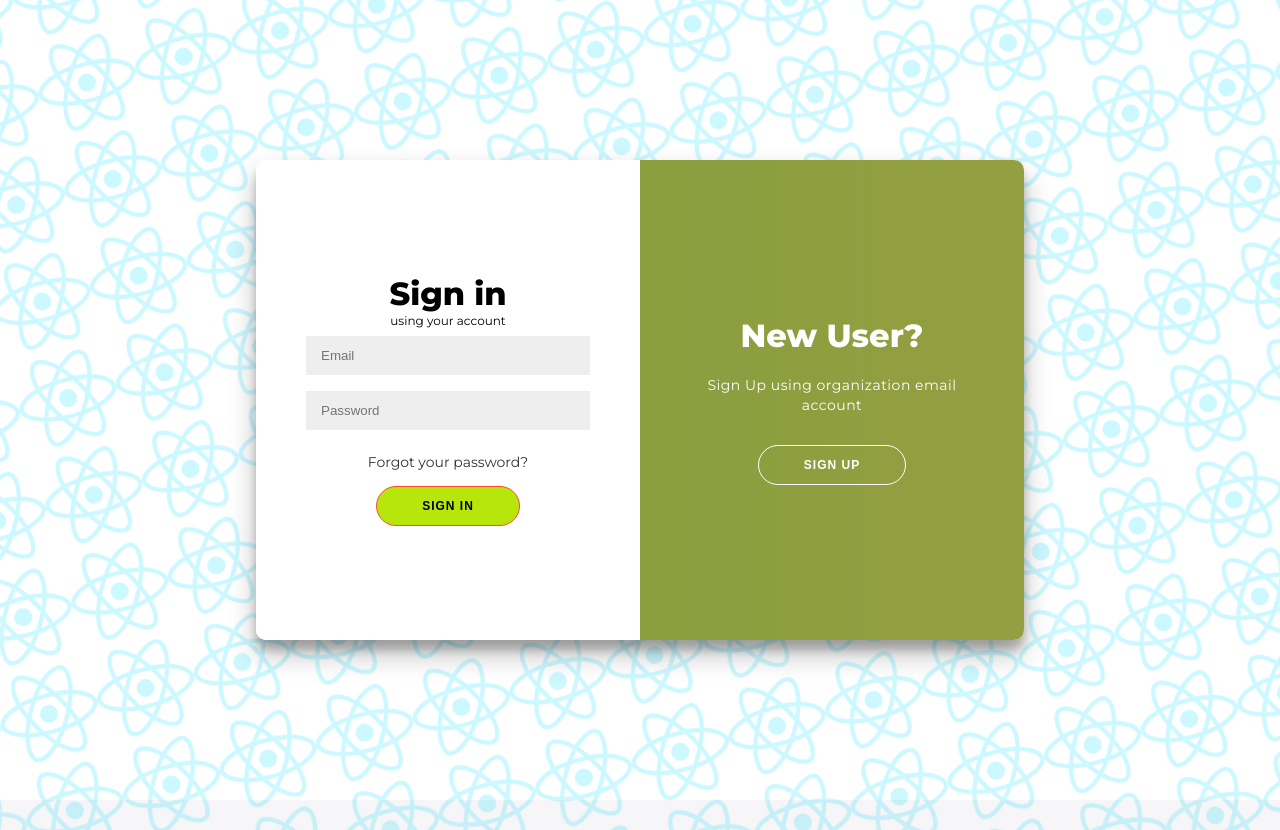
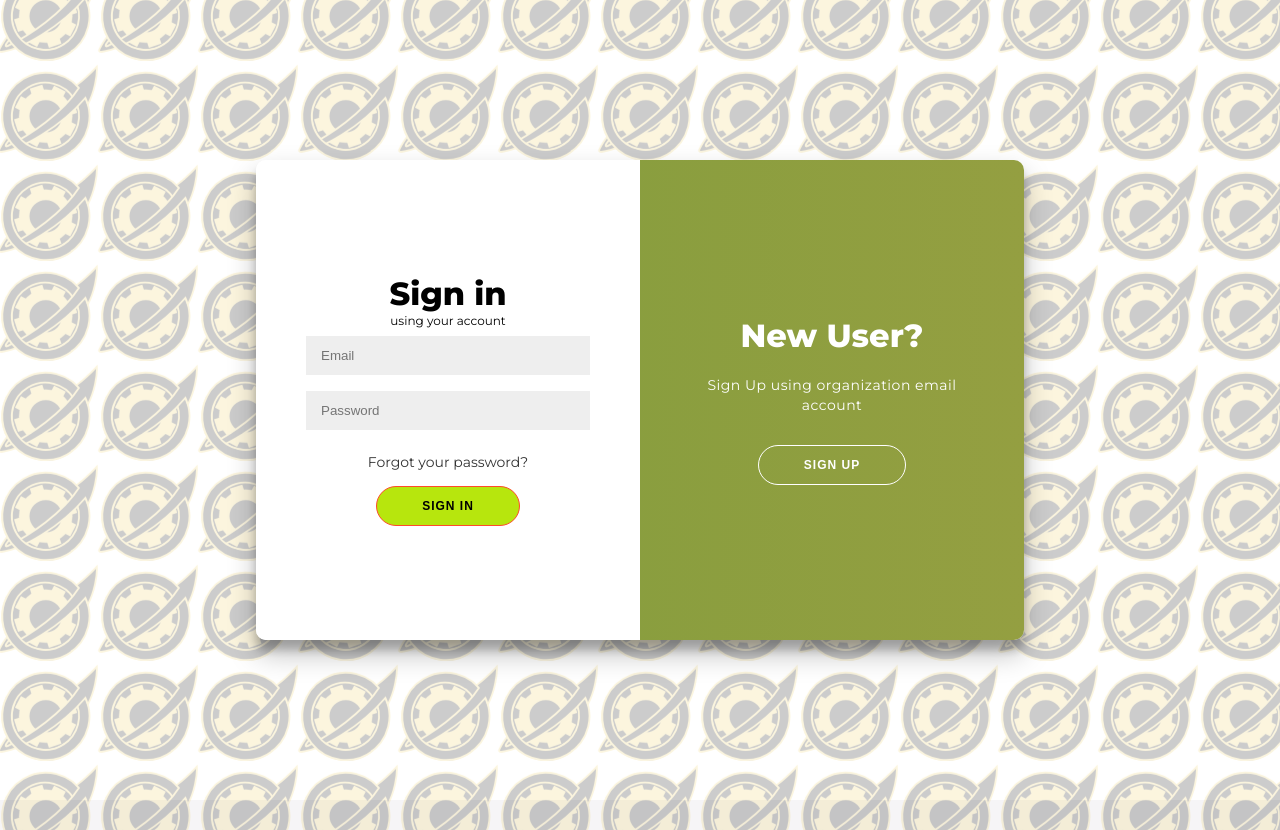
Before and after one commit to rnbr04/torro-split, a React (Vite) app in the folder frontend/: page / in a window 1280 px wide. Built offline with nearby package versions, Linux system fonts and the light colour scheme.

Commit message:
fixed background

```diff
--- /dev/null
+++ b/frontend/src/components/backgroundAnimation.css
@@ -0,0 +1,48 @@
+.pattern-background-wrapper {
+    position: fixed;
+    top: 0;
+    left: 0;
+    width: 100vw;
+    height: 100vh;
+    overflow: hidden;
+    background-color: white;
+  }
+
+  .pattern-content {
+    position: absolute;
+    top: 50%;
+    left: 50%;
+    transform: translate(-50%, -50%);
+    z-index: 1;
+    width: 100%;
+  }
+
+  .pattern-background-wrapper::before {
+    content: '';
+    position: fixed;
+    top: -100%; /* Prevent undercoverage */
+    left: -100%; /* Adjust for edge cases */
+    width: 300vw;
+    height: 300vh; /* Prevent gaps in the pattern */
+    background-image: var(--background-url);
+    background-repeat: repeat;
+    background-size: var(--pattern-size) var(--pattern-size);
+    transform: translate(0, 0); /* Initial position */
+    z-index: 0;
+    animation: slidePattern var(--animation-duration) linear infinite;
+    opacity: var(--opacity);
+    will-change: transform; /* Optimize animation performance */
+  }
+
+  @keyframes slidePattern {
+    0% {
+      transform: translate(0, 0); /* Start at the origin */
+    }
+    100% {
+      transform: translate(33.33%, -25.43%); /* Move diagonally*/
+    }
+  }
+
+  .container {
+    margin: 0 auto;
+  }
--- a/frontend/src/components/backgroundAnimation.jsx
+++ b/frontend/src/components/backgroundAnimation.jsx
@@ -1,64 +1,20 @@
 import React from 'react';
+import './backgroundAnimation.css';
 
-const BackgroundAnimation = ({ children, imageUrl, opacity = 0.1, rotationDegree = 15, animationDuration = 20, patternSize = 150 }) => {
+const BackgroundAnimation = ({ children, imageUrl, opacity = 0.1, animationDuration = 20, patternSize = 150 }) => {
   return (
-    <div className="pattern-background-wrapper">
+    <div
+      className="pattern-background-wrapper"
+      style={{
+        '--background-url': `url(${imageUrl})`,
+        '--opacity': opacity,
+        '--animation-duration': `${animationDuration}s`,
+        '--pattern-size': `${patternSize}px`,
+      }}
+    >
       <div className="pattern-content">
         {children}
       </div>
-      <style>
-        {`
-          .pattern-background-wrapper {
-            position: fixed;
-            top: 0;
-            left: 0;
-            width: 100vw;
-            height: 100vh;
-            overflow: hidden;
-            background-color: white;
-          }
-
-          .pattern-content {
-            position: absolute;
-            top: 50%;
-            left: 50%;
-            transform: translate(-50%, -50%);
-            z-index: 1;
-            width: 100%;
-          }
-
-          .pattern-background-wrapper::before {
-            content: '';
-            position: fixed;
-            top: -100%;  /* prevent undercoverage of background */
-            left: -100%;  /* due to some weird angle */
-            width: 300vw;
-            height: 300vh; /* prevent gaps in pattern*/
-            background-image: url('${imageUrl}');
-            background-repeat: repeat;
-            background-size: ${patternSize}px ${patternSize}px;
-            transform: rotate(${rotationDegree}deg);
-            z-index: 0;
-            animation: slidePattern ${animationDuration}s linear infinite;
-            opacity: ${opacity};
-            will-change: transform; /* optimize animation performance */
-          }
-
-          @keyframes slidePattern {
-            0% {
-              transform: rotate(${rotationDegree}deg) translateX(0);
-            }
-            100% {
-              transform: rotate(${rotationDegree}deg) translateX(-33.33%); /* Adjusted for smoother loop */
-            }
-          }
-
-          /* ensuring the content stays centered */
-          .container {
-            margin: 0 auto;
-          }
-        `}
-      </style>
     </div>
   );
 };
--- a/frontend/src/pages/homepage.jsx
+++ b/frontend/src/pages/homepage.jsx
@@ -1,6 +1,6 @@
 import { useRef } from 'react';
 import './homepage.css';
-import reactLogo from '../assets/react.svg';
+import teamLogo from '../assets/gadget_labs.svg';
 import BackgroundAnimation from '../components/backgroundAnimation';
 
 function Sign() {
@@ -17,9 +17,8 @@ function Sign() {
   return (
     <>
     <BackgroundAnimation
-      imageUrl={reactLogo}
+      imageUrl={teamLogo}
       opacity={0.2}
-      rotationDegree={165}
       animationDuration={90} /*render speed*/
       patternSize={100}
     >
```
Also changed, not shown: frontend/src/assets/gadget_labs.svg (added).
